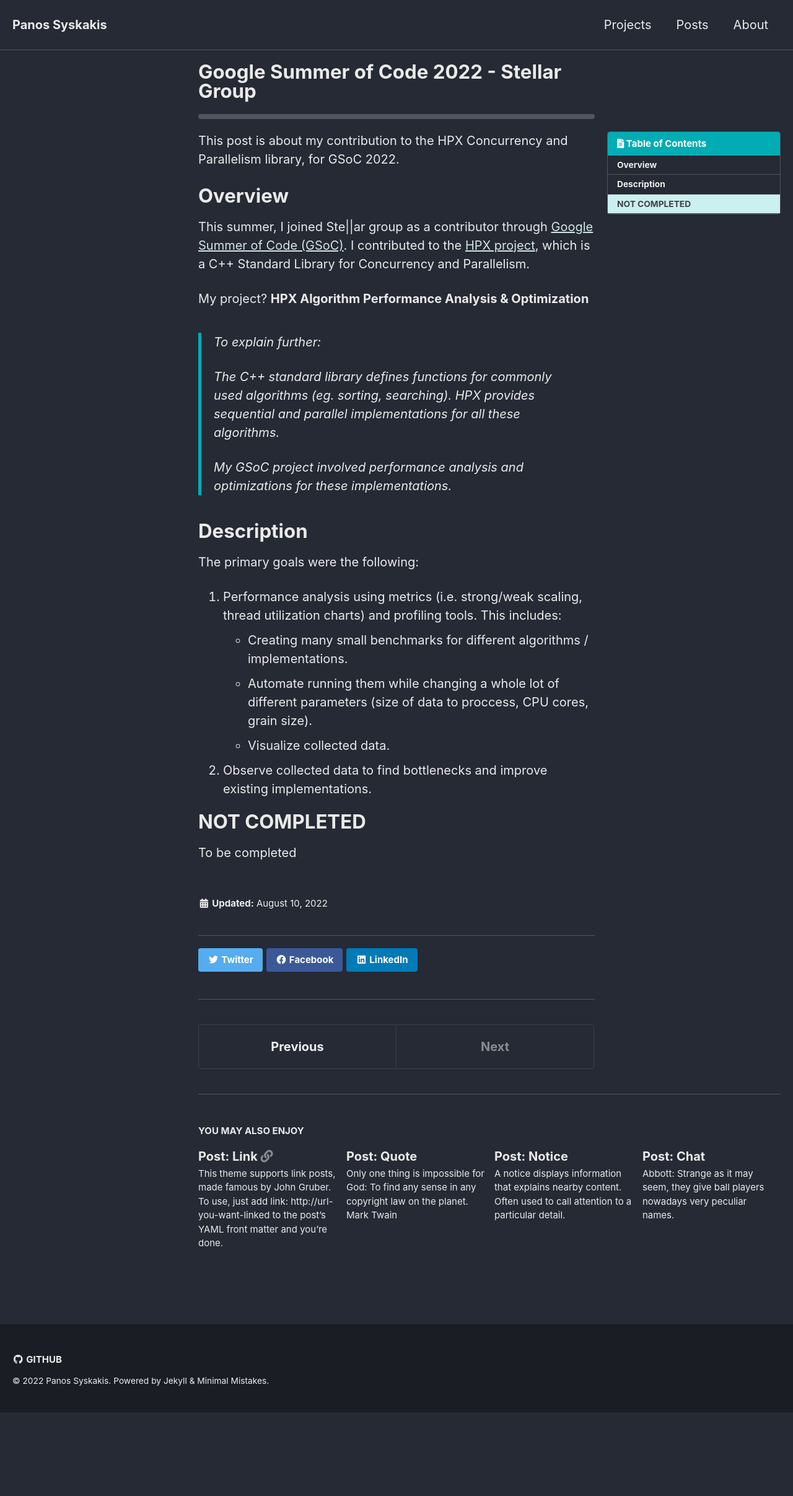
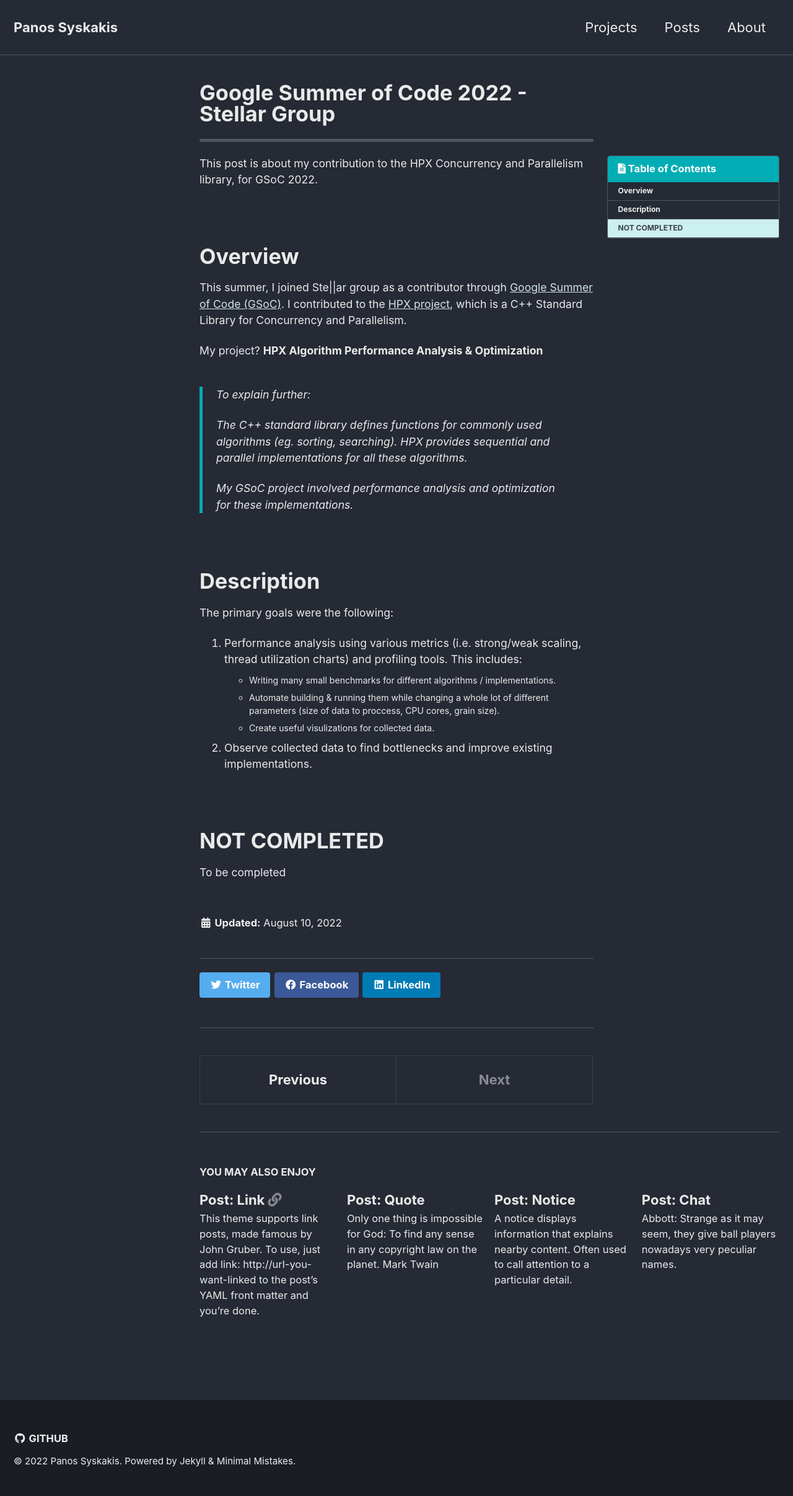
Before and after one commit to Pansysk75/pansysk75.github.io, a Jekyll site: the page built from _posts/2022-08-10-summer-of-code-2022.md, in a window 1280 px wide. Shown: the whole page at 62% size. Built offline with Jekyll 4.4.1, drawn with Linux system fonts in a browser that asks for light colours; cached includes are drawn as plain includes; before the commit the page ends 2279 px from its top, so only the background shows below that.

Commit message:
Fix text size & spacing

```diff
--- a/_posts/2022-08-10-summer-of-code-2022.md
+++ b/_posts/2022-08-10-summer-of-code-2022.md
@@ -24,7 +24,7 @@ My project? **HPX Algorithm Performance Analysis & Optimization**
 >The C++ standard library defines functions for commonly used algorithms (eg. sorting, searching).
 >HPX provides sequential and parallel implementations for all these algorithms.
 >
->My GSoC project involved performance analysis and optimizations for these implementations.
+>My GSoC project involved performance analysis and optimization for these implementations.
 
 
 
@@ -32,11 +32,11 @@ My project? **HPX Algorithm Performance Analysis & Optimization**
 
 The primary goals were the following:
 
-1. Performance analysis using metrics (i.e. strong/weak scaling, thread utilization charts) and profiling tools.
+1. Performance analysis using various metrics (i.e. strong/weak scaling, thread utilization charts) and profiling tools.
 This includes:
-- Creating many small benchmarks for different algorithms / implementations.
-- Automate running them while changing a whole lot of different parameters (size of data to proccess, CPU cores, grain size).
-- Visualize collected data.
+- Writing many small benchmarks for different algorithms / implementations.
+- Automate building & running them while changing a whole lot of different parameters (size of data to proccess, CPU cores, grain size).
+- Create useful visulizations for collected data.
 
 2. Observe collected data to find bottlenecks and improve existing implementations.
 
--- a/_sass/minimal-mistakes/_navigation.scss
+++ b/_sass/minimal-mistakes/_navigation.scss
@@ -513,6 +513,7 @@
   box-shadow: $box-shadow;
 
   .nav__title {
+    margin: 0;
     color: #fff;
     font-size: $type-size-6;
     background: $primary-color;
--- a/_sass/minimal-mistakes/_page.scss
+++ b/_sass/minimal-mistakes/_page.scss
@@ -51,7 +51,7 @@ body {
 
   .page__inner-wrap {
     float: left;
-    margin-top: 1em;
+    margin-top: 2em;
     margin-left: 0;
     margin-right: 0;
     width: 100%;
@@ -80,8 +80,9 @@ body {
 }
 
 .line__divider{
-  border-top: 8px solid $border-color;
-  border-radius: 5px;
+  border-top: 5px solid $border-color;
+  // margin: 1em;
+  border-radius: 3px;
 }
 
 .page__lead {
@@ -101,6 +102,8 @@ body {
   h4,
   h5,
   h6 {
+    margin-top: 2.6em;
+
     .header-link {
       position: relative;
       left: 0.5em;
@@ -120,7 +123,7 @@ body {
   p,
   li,
   dl {
-    font-size: 1em;
+    font-size: 0.8em;
   }
 
   /* paragraph indents */
--- a/assets/css/main.scss
+++ b/assets/css/main.scss
@@ -7,19 +7,3 @@ $max-width:100%;
 
 @import "minimal-mistakes/skins/{{ site.minimal_mistakes_skin | default: 'default' }}"; // skin
 @import "minimal-mistakes"; // main partials
-
-html {
-    font-size: 14px; // change to whatever
-
-    @include breakpoint($medium) {
-      font-size: 16px; // change to whatever
-    }
-
-    @include breakpoint($large) {
-      font-size: 18px; // change to whatever
-    }
-
-    @include breakpoint($x-large) {
-      font-size: 20px; // change to whatever
-    }
-  }
```
